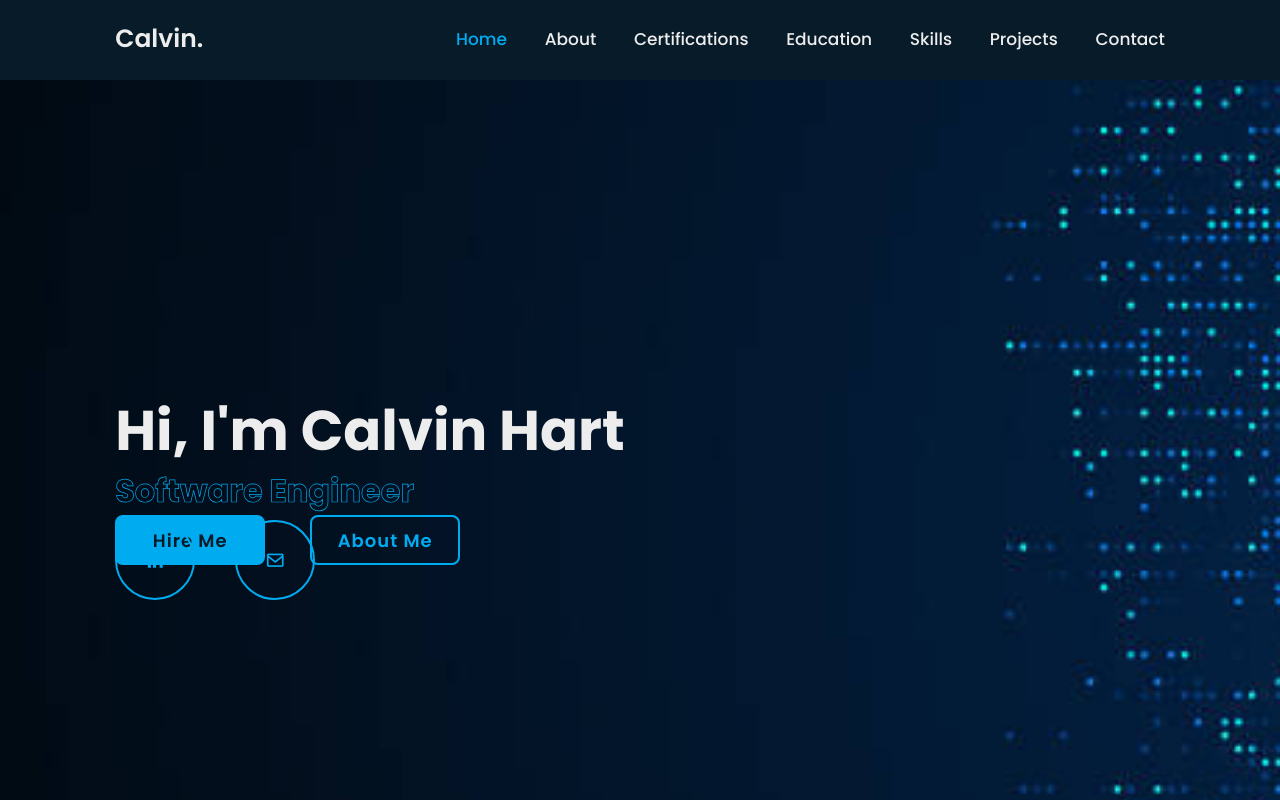
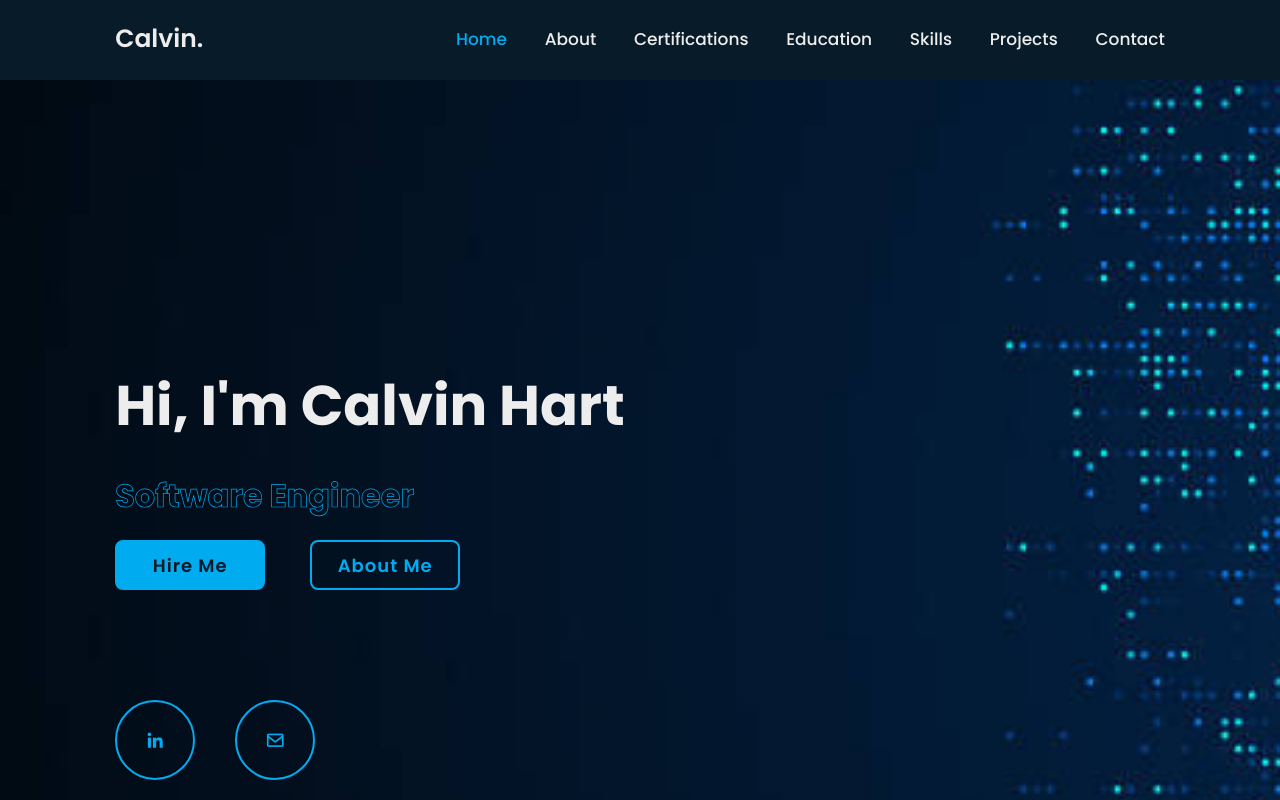
Before and after one commit to Calvin-Engineering/hartsoftware, a plain HTML site: page index.html in a window 1280 px wide. Shown: the top 800 px of the page. Drawn offline with nearby package versions, Linux system fonts and the light colour scheme.

Commit message:
Fix hero styling

```diff
--- a/css/style.css
+++ b/css/style.css
@@ -82,6 +82,37 @@ section {
 .home {
     display: flex;
     align-items: center;
+    justify-content: space-between;
+    height: 100vh;
+    padding: 0 10%;
+    background: var(--bg-color);
+    flex-wrap: wrap; /* ADD THIS for better responsive behavior */
+    position: relative;
+}
+
+.home-content {
+    max-width: 600px;
+    display: flex;
+    flex-direction: column; /* STACKS CHILDREN VERTICALLY */
+    gap: 2rem; /* SPACE BETWEEN TEXT AND BUTTONS */
+    z-index: 1;
+}
+
+.text-animate {
+    display: block;
+    position: relative;
+}
+
+.btn-box {
+    display: flex;
+    gap: 1.5rem;
+    flex-wrap: wrap; /* make sure buttons don’t collide on small screens */
+}
+
+
+.home {
+    display: flex;
+    align-items: center;
     padding: 0 9%;
     background: url('/hartsoftware/images/code-img.jpg');
     background-repeat: no-repeat;
@@ -104,10 +135,12 @@ section {
 }
 
 .home-content .text-animate {
-    display: contents;
+    display: block; /* or flex if needed */
     position: relative;
-    width: 32.8rem;
- }
+    width: 100%; /* Or a controlled max-width if preferred */
+    margin-top: 1rem;
+}
+
 
  .home-content .text-animate h3 {
    font-size: 3.2rem;
@@ -190,9 +223,9 @@ section {
 }
 
 .home-sci {
-    position: absolute;
+    position:absolute;
     width: 200px;
-    bottom: 20rem;
+    bottom: 10rem;
     display: flex;
     justify-content: space-between;
 }
```
